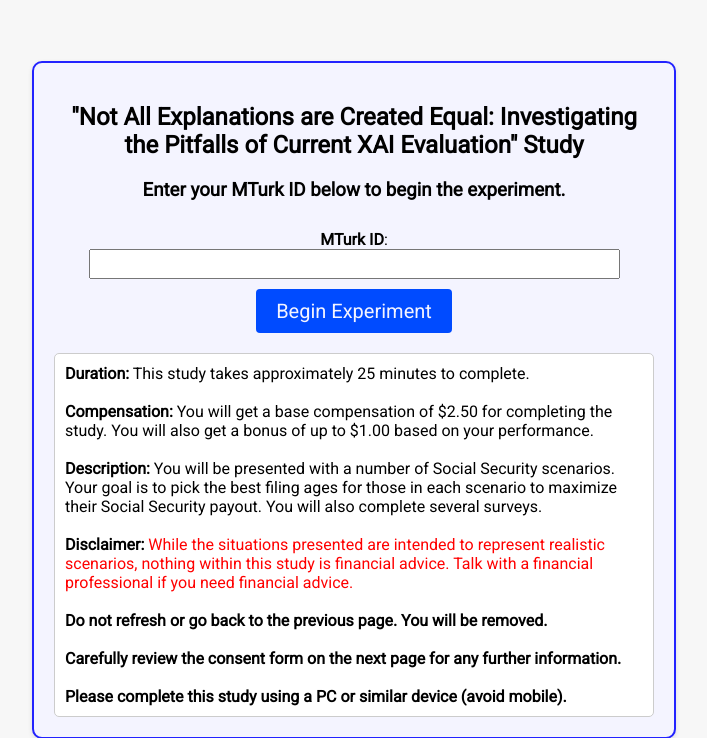
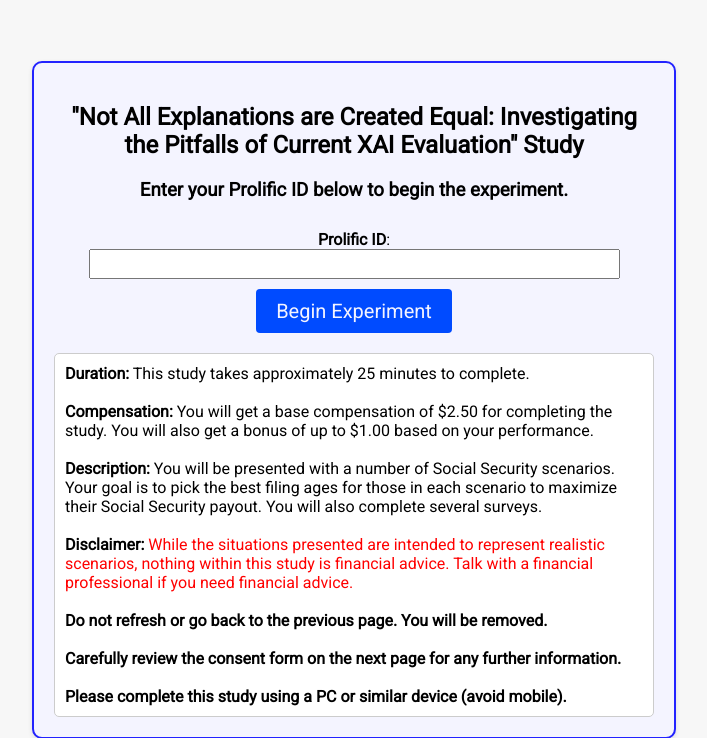
Before and after one commit to Shymkis/social-security-explainer, a Flask app: page /login/ in a window 1280 px wide. Shown: the top 738 px of the page, without its empty margins (286-993 px from the left). Run offline with Flask 3, Linux system fonts and the light colour scheme.

Commit message:
Changed more Mturk wording

```diff
--- a/app.py
+++ b/app.py
@@ -13,7 +13,8 @@ PROTOCOLS = ["none", "placebic", "actionable"]
 
 # forms.py
 class LoginForm(FlaskForm):
-	mturk_id = StringField("MTurk ID", validators = [DataRequired()])
+	# mturk_id = StringField("MTurk ID", validators = [DataRequired()])
+	mturk_id = StringField("Prolific ID", validators = [DataRequired()])
 	submit = SubmitField("Begin Experiment")
 
 # configuration.py
@@ -230,7 +231,8 @@ def login():
             if user.experiment_completed:
                 flash("Error! You have already completed the experiment.")
             else:
-                flash("Error! MTurk ID already used. Contact the researchers if you believe this to be in error.")
+                # flash("Error! MTurk ID already used. Contact the researchers if you believe this to be in error.")
+                flash("Error! Prolific ID already used. Contact the researchers if you believe this to be in error.")
             return redirect(url_for("login"))
 
     return render_template("login.html", title="Sign In", form=form)
--- a/templates/login.html
+++ b/templates/login.html
@@ -48,7 +48,7 @@
 <body>
     <div class="content">
         <h2>"Not All Explanations are Created Equal: Investigating the Pitfalls of Current XAI Evaluation" Study</h2>
-        <h3>Enter your MTurk ID below to begin the experiment.</h3>
+        <h3>Enter your <!-- MTurk -->Prolific ID below to begin the experiment.</h3>
         {% with messages = get_flashed_messages() %}
             {% if messages %}
                 <ul class="flashes">
```
